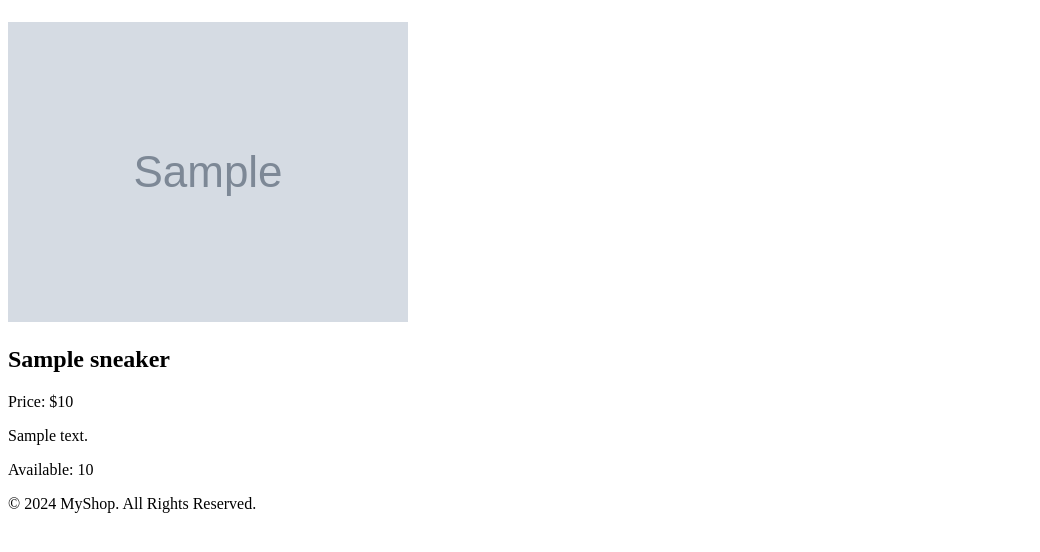
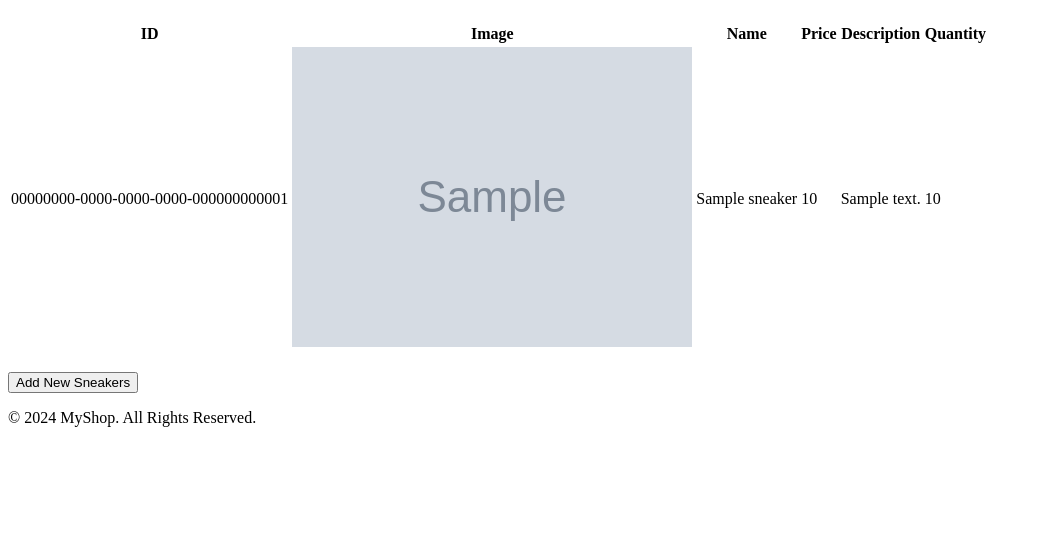
Before and after one commit to satrialeka/app-e-commerce, a Django app: page / in a window 1280 px wide. Shown: the part 58-610 px from the top of the page, without its empty margins (0-1040 px from the left). Run offline with Django 5.2, Linux system fonts and the light colour scheme; tables that the repository leaves empty hold one stand-in row (values such as "Sample post"); grey boxes marked "Sample" are stand-in pictures.

Commit message:
push semua perubahan

```diff
--- a/app_e_commerce/settings.py
+++ b/app_e_commerce/settings.py
@@ -55,7 +55,7 @@
 TEMPLATES = [
     {
         'BACKEND': 'django.template.backends.django.DjangoTemplates',
-        'DIRS': [],
+        'DIRS': [BASE_DIR / 'templates'],
         'APP_DIRS': True,
         'OPTIONS': {
             'context_processors': [
--- a/main/models.py
+++ b/main/models.py
@@ -1,6 +1,8 @@
 from django.db import models
+import uuid
 
 class Sneakers(models.Model):
+    id = models.UUIDField(primary_key=True, default=uuid.uuid4, editable=False)
     name = models.CharField(max_length=255)
     price = models.IntegerField()
     description = models.TextField()
--- a/main/templates/main.html
+++ b/main/templates/main.html
@@ -1,48 +1,61 @@
-<!-- templates/product_list.html -->
-<!DOCTYPE html>
-<html lang="en">
-<head>
-    <meta charset="UTF-8">
-    <meta http-equiv="X-UA-Compatible" content="IE=edge">
-    <meta name="viewport" content="width=device-width, initial-scale=1.0">
-    <title>Product List</title>
-</head>
-<body>
+{% extends 'base.html' %}
+
+{% block meta %}
+<title>Product List</title>
+{% endblock meta %}
+
+{% block content %}
     <!-- Header -->
     <header>
         <h1>Product List</h1>
     </header>
 
     <!-- Product Listing -->
-    <section class="sneakers-listing">
-        <div class="sneakers-grid">
-            {% for sneakers in sneakers %}
-                <div class="sneakers-item">
-                    <!-- Gambar Produk -->
-                    {% if sneakers.image %}
-                        <img src="{{ sneakers.image }}" alt="{{ sneakers.name }}">
 
-                    {% endif %}
+    {% if not sneakers %}
+    <p>Belum ada data Sneakers.</p>
+    {% else %}
+    <table>
+        <tr>
+          <th>ID</th>
+          <th>Image</th>
+          <th>Name</th>
+          <th>Price</th>
+          <th>Description</th>
+          <th>Quantity</th>
+        </tr>
 
-                    <!-- Nama Produk -->
-                    <h2>{{ sneakers.name }}</h2>
+        {% comment %} Berikut cara memperlihatkan data mood di bawah baris ini
+        {% endcomment %}
+        {% for s in sneakers %}
+        <tr>
+          <td>{{s.id}}</td>
+          <td>
 
-                    <!-- Harga Produk -->
-                    <p class="price">Price: ${{ sneakers.price }}</p>
-                    <!-- Deskripsi Produk -->
-                    <p class="description">{{ sneakers.description }}</p>
+            <img src={{s.image}}>
 
-                    <!-- Kuantitas Produk -->
-                    <p class="quantity">Available: {{ sneakers.quantity }}</p>
-                </div>
-            {% endfor %}
-        </div>
-    </section>
 
+
+        </td>
+          <td>{{s.name}}</td>
+          <td>{{s.price}}</td>
+          <td>{{s.description}}</td>
+          <td>{{s.quantity}}</td>
+
+
+        </tr>
+        {% endfor %}
+      </table>
+    {% endif %}
+
+    <br />
+
+    <a href="{% url 'main:create_sneakers' %}">
+    <button>Add New Sneakers</button>
+    </a>
     <!-- Footer -->
     <footer>
         <p>&copy; 2024 MyShop. All Rights Reserved.</p>
     </footer>
 
-</body>
-</html>
+{% endblock content %}
--- a/main/urls.py
+++ b/main/urls.py
@@ -1,9 +1,17 @@
 from django.urls import path
-from main.views import show_main
+from main.views import show_main, create_sneakers, show_xml, show_json, show_xml_by_id, show_json_by_id
+
+
+
 
 app_name = 'main'
 
 urlpatterns = [
     path('', show_main, name='show_main'),
+    path('create-sneakers', create_sneakers, name='create_sneakers'),
+    path('xml/', show_xml, name='show_xml'),
+    path('json/', show_json, name='show_json'),
+    path('xml/<str:id>/', show_xml_by_id, name='show_xml_by_id'),
+    path('json/<str:id>/', show_json_by_id, name='show_json_by_id'),
 
 ]
--- a/main/views.py
+++ b/main/views.py
@@ -1,8 +1,35 @@
-from django.shortcuts import render
+from django.shortcuts import render, redirect
 from django.http import HttpResponse
-from .models import Sneakers
+from django.core import serializers
+from main.forms import SneakersForm
+from main.models import Sneakers
 
 def show_main(request):
     sneakers = Sneakers.objects.all()
+    return render(request, "main.html", {"sneakers": sneakers,})
 
-    return render(request, "main.html", {"sneakers": sneakers,})
+def create_sneakers(request):
+    form = SneakersForm(request.POST or None)
+
+    if form.is_valid() and request.method == "POST":
+        form.save()
+        return redirect('main:show_main')
+
+    context = {'form': form}
+    return render(request, "create_sneakers.html", context)
+
+def show_xml(request):
+    data = Sneakers.objects.all()
+    return HttpResponse(serializers.serialize("xml", data), content_type="application/xml")
+
+def show_json(request):
+    data = Sneakers.objects.all()
+    return HttpResponse(serializers.serialize("json", data), content_type="application/json")
+
+def show_xml_by_id(request, id):
+    data = Sneakers.objects.filter(pk=id)
+    return HttpResponse(serializers.serialize("xml", data), content_type="application/xml")
+
+def show_json_by_id(request, id):
+    data = Sneakers.objects.filter(pk=id)
+    return HttpResponse(serializers.serialize("json", data), content_type="application/json")
--- /dev/null
+++ b/templates/base.html
@@ -0,0 +1,13 @@
+{% load static %}
+<!DOCTYPE html>
+<html lang="en">
+  <head>
+    <meta charset="UTF-8" />
+    <meta name="viewport" content="width=device-width, initial-scale=1.0" />
+    {% block meta %} {% endblock meta %}
+  </head>
+
+  <body>
+    {% block content %} {% endblock content %}
+  </body>
+</html>
```
Also changed, not shown: main/forms.py (added, +7 -0 lines), main/templates/create_sneakers.html (added, +18 -0 lines), main/migrations/0001_initial.py, main/migrations/0002_sneakers_delete_barang.py (deleted).
